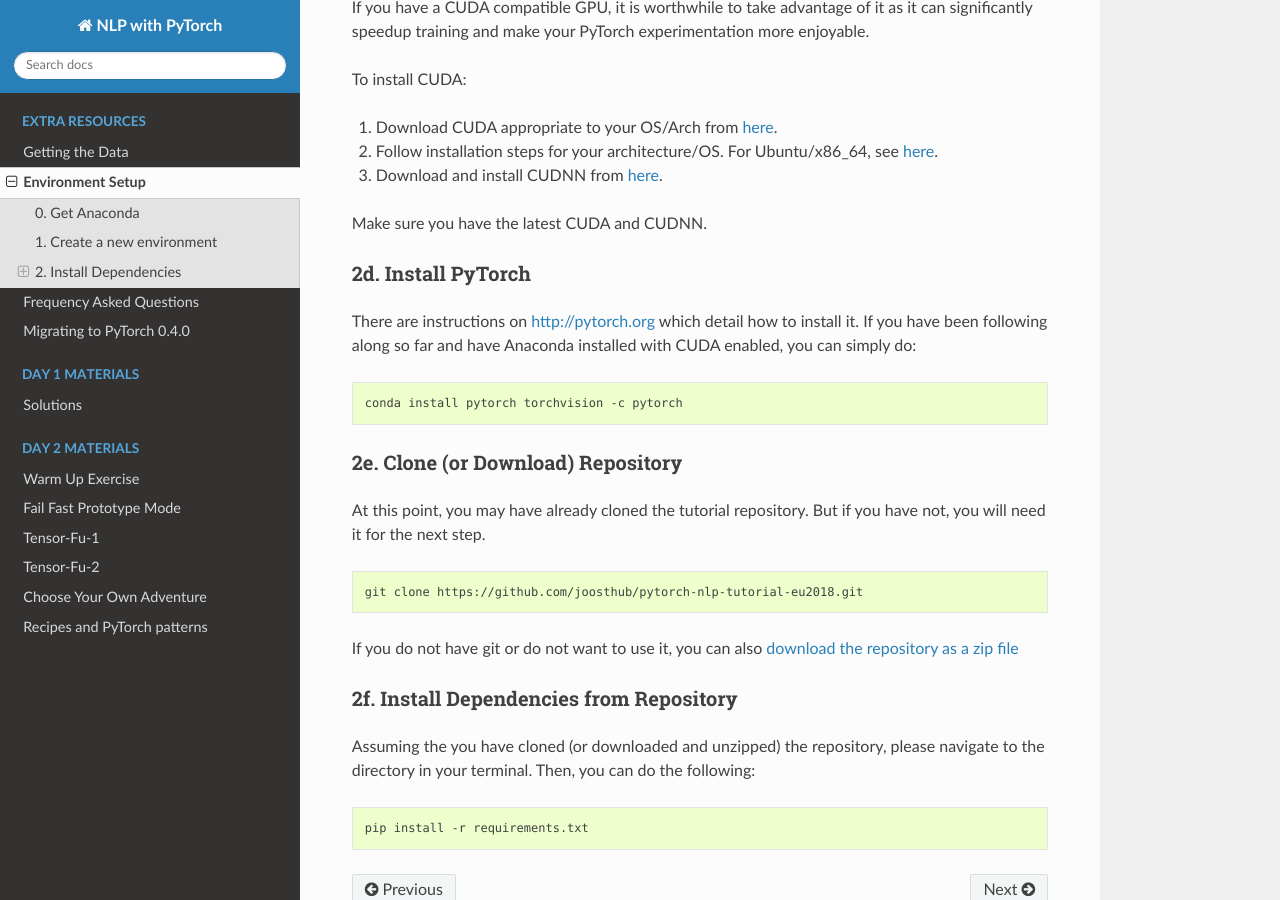
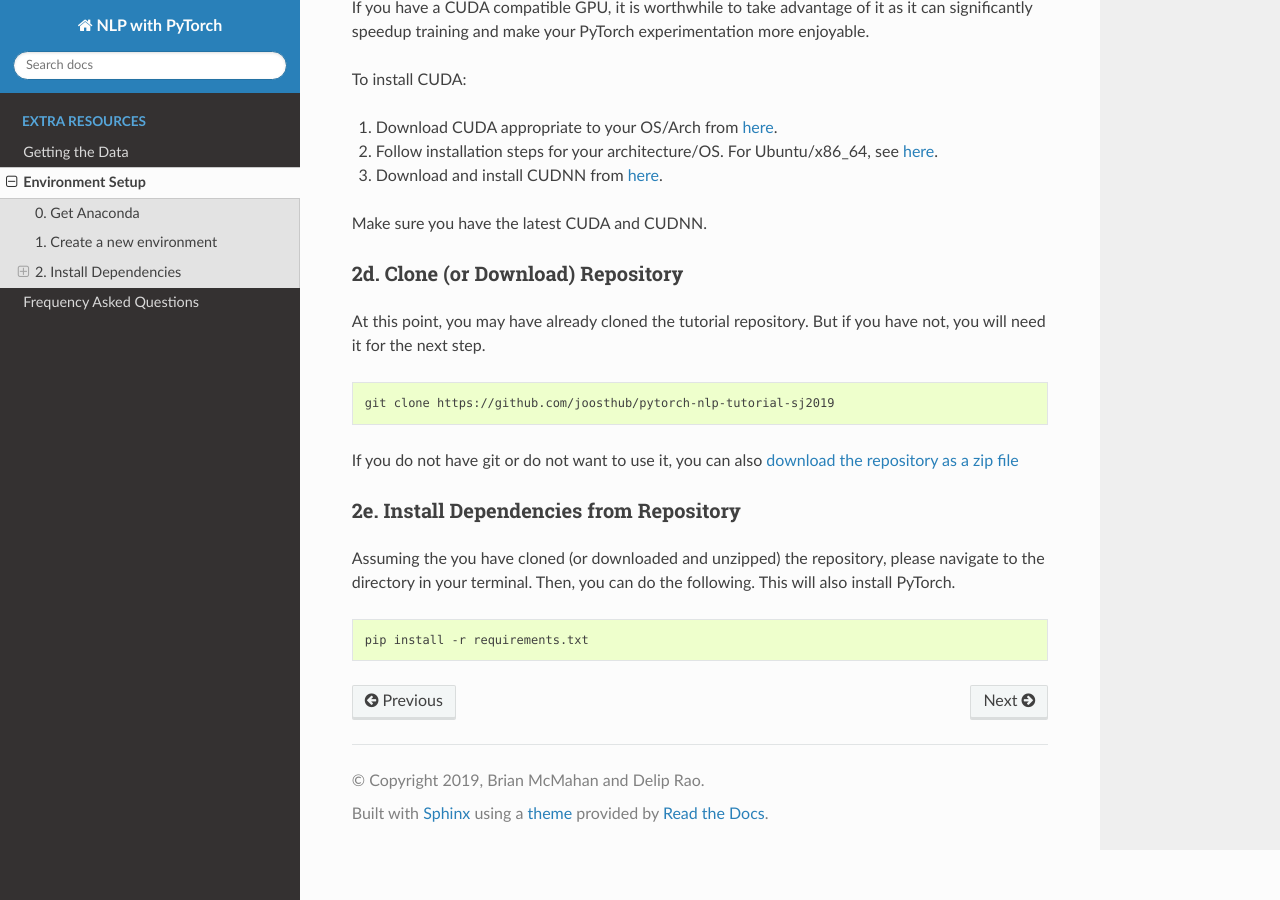
Before and after one commit to joosthub/pytorch-nlp-tutorial-sj2019, a Sphinx documentation site: the page built from docs/environment_setup.rst, in a window 1280 px wide and 900 px high, scrolled down 1753 px. Built offline with Sphinx 7.4.7 and the Read the Docs theme 2.0.0, drawn with Linux system fonts in a browser that asks for light colours; pages that are not in the unit, such as notebooks, are missing from menus.

Commit message:
updating docs

```diff
--- a/docs/environment_setup.rst
+++ b/docs/environment_setup.rst
@@ -97,19 +97,8 @@
 
 Make sure you have the latest CUDA and CUDNN.
 
-2d. Install PyTorch
-^^^^^^^^^^^^^^^^^^^
 
-There are instructions on http://pytorch.org which detail how to install it.
-If you have been following along so far and have Anaconda installed with CUDA enabled, you can simply do:
-
-
-.. code-block:: bash
-
-   conda install pytorch torchvision -c pytorch
-
-
-2e. Clone (or Download) Repository
+2d. Clone (or Download) Repository
 ^^^^^^^^^^^^^^^^^^^^^^^^^^^^^^^^^^
 
 At this point, you may have already cloned the tutorial repository.  But if
@@ -117,16 +106,16 @@
 
 .. code-block:: bash
 
-   git clone https://github.com/joosthub/pytorch-nlp-tutorial-eu2018.git
+   git clone https://github.com/joosthub/pytorch-nlp-tutorial-sj2019
 
 If you do not have git or do not want to use it, you can also
-`download the repository as a zip file <https://github.com/joosthub/pytorch-nlp-tutorial-eu2018/archive/master.zip>`_
+`download the repository as a zip file <https://github.com/joosthub/pytorch-nlp-tutorial-sj2019/archive/master.zip>`_
 
-2f. Install Dependencies from Repository
+2e. Install Dependencies from Repository
 ^^^^^^^^^^^^^^^^^^^^^^^^^^^^^^^^^^^^^^^^
 
 Assuming the you have cloned (or downloaded and unzipped) the repository,
-please navigate to the directory in your terminal.  Then, you can do the following:
+please navigate to the directory in your terminal.  Then, you can do the following.  This will also install PyTorch.
 
 .. code-block:: bash
 
```
Also changed, not shown: docs/index.rst (+18 -19 lines).
